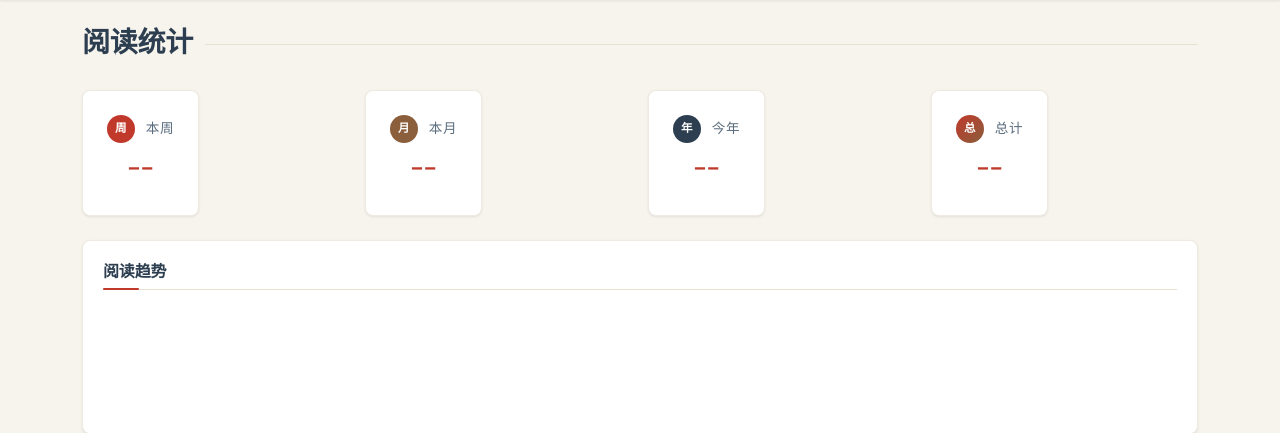
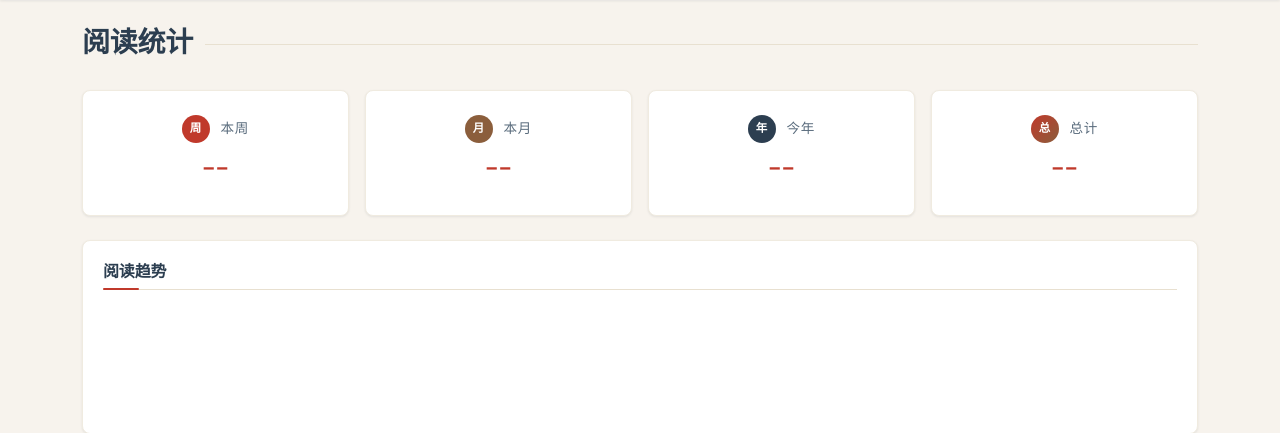
Before and after one commit to abdes6/book, a Flask app: template app/templates/stats.html in a window 1280 px wide. Shown: the part 87-520 px from the top of the page. Run offline with Flask 3, Linux system fonts and the light colour scheme; the template is opened without the code that fills it, so the values that code supplies are empty.

Commit message:
fix: 统计概览卡宽度不一致 — 移除列上 d-flex 保留卡片 h-100

```diff
--- a/app/templates/stats.html
+++ b/app/templates/stats.html
@@ -12,7 +12,7 @@
 
 <div class="row g-3 mb-4">
     {% for data, label in [(weekly,'本周'), (monthly,'本月'), (annually,'今年'), (overall,'总计')] %}
-    <div class="col-md-3 col-6 d-flex">
+    <div class="col-md-3 col-6">
         <div class="stat-card h-100">
             {% set icon_labels = {'本周':'周','本月':'月','今年':'年','总计':'总'} %}
             <div class="stat-label"><span class="stat-icon stat-icon-{{ {'本周':'week','本月':'month','今年':'year','总计':'total'}[label] }}">{{ icon_labels.get(label, '') }}</span> {{ label }}</div>
```
